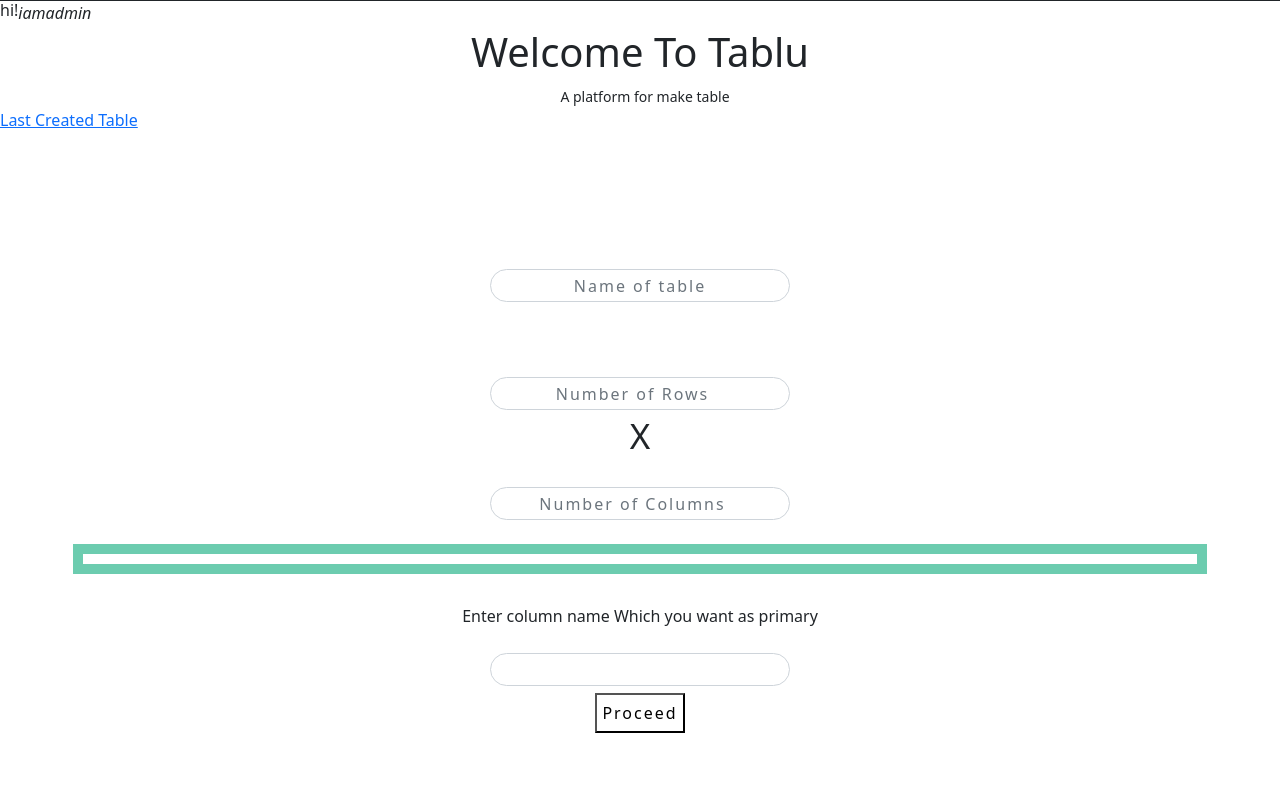
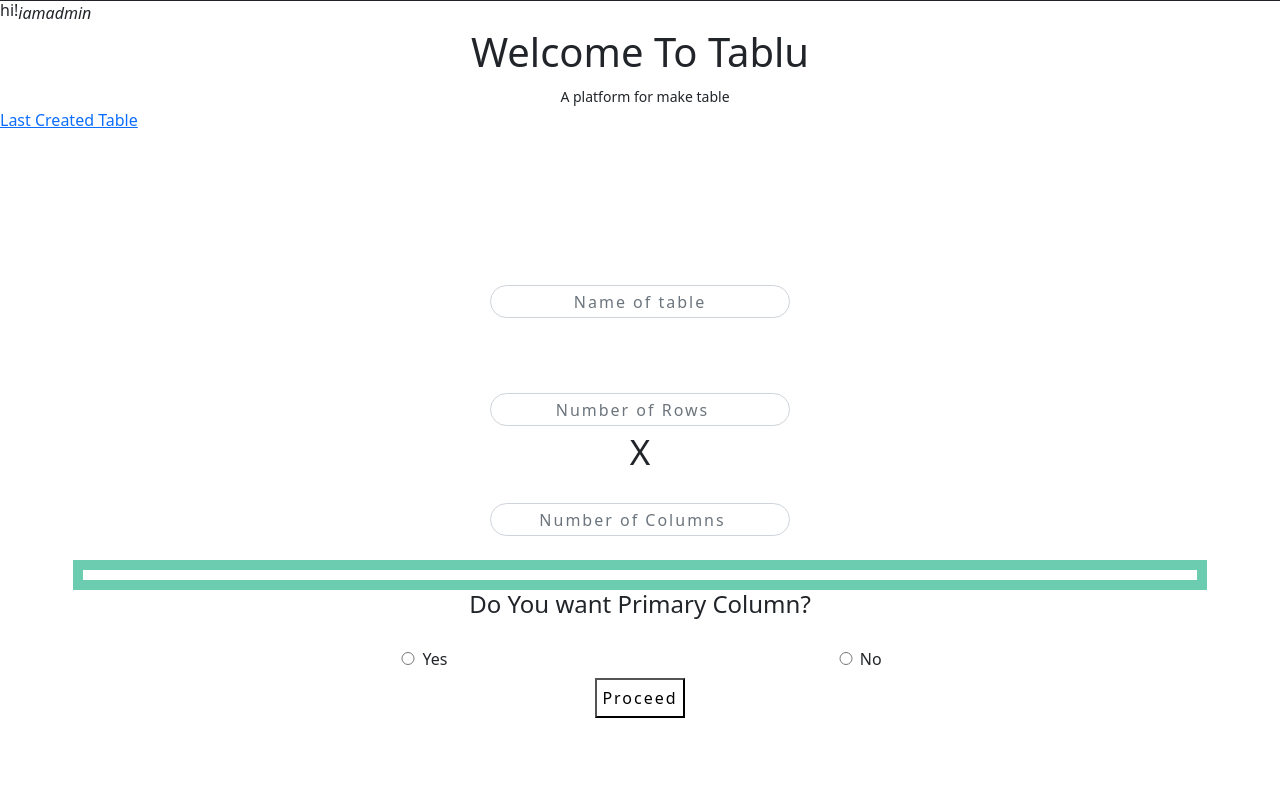
Before and after one commit to krishna120801/Tablu, a Django app: page /tablu in a window 1280 px wide. Shown: the part 49-837 px from the top of the page. Run offline with Django 4.2, Linux system fonts and the light colour scheme; a user stored in the database is signed in; some libraries are stand-ins or nearby versions.

Commit message:
All bug fixed

```diff
--- a/static/css/tbl.css
+++ b/static/css/tbl.css
@@ -126,8 +126,13 @@ label{
 .bx label:hover{
     color: rgb(207, 108, 101);
 }
-
+.radbtn{
+    justify-content: space-evenly;
+}
 /*INPUT________________________________________________________________*/
+#yesfield,#nofield{
+    width:20px;
+}
 .bx{
     align-content: center;
     text-align: center;
@@ -241,6 +246,7 @@ table a:hover{
 }
 .primefield {
     margin-top: 30px;
+    display: none;
 }
 #orgtable{
     margin-left: 20px;
@@ -251,6 +257,8 @@ table a:hover{
     margin-right: -50px;
 }
 #orgtable tr td{
+    color:#000;
+    font-weight: bold;
     margin-left: -60px;
     margin-right: -50px;
 }
--- a/templates/fsttblpg.html
+++ b/templates/fsttblpg.html
@@ -50,6 +50,19 @@
 
 		</div>
 	</div>
+	<div>
+	<h4>Do You want Primary Column?</h4>
+<div class="d-flex radbtn">
+	<div class="custom-control custom-radio">
+		<input type="radio" class="custom-control-input" name="askforprime" onclick="yesclick(this);" value="yes"id="yesfield">
+		<label class="custom-control-label" for="yesfield">Yes</label>
+	  </div>
+	  <div class="custom-control custom-radio">
+		<input type="radio" class="custom-control-input" name="askforprime" onclick="noclick(this);" value="no" id="nofield">
+		<label class="custom-control-label" for="nofield">No</label>
+	  </div>
+</div>
+</div>
 		<div class="primefield container">
 		  <label for="primefield">Enter column name Which you want as primary</label><br>
 	  <input type="text" id="primarycol" class="form-control primefield" name="primefield" value="" required/>
@@ -142,6 +155,7 @@
 		  });
 
 			  table.appendChild(tr1);
+			  console.log(arr)
 			  for(var i=2; i<=id1; i++){
 			l=0;
 				  var tr=document.createElement("tr");
@@ -150,10 +164,10 @@
 				  for(var j=1; j<=id2; j++){
 					  var td=document.createElement("td");
 					  var ip=document.createElement("input");
-			  if (arr[l]=="Datetime"){
+			  if (arr[j-1]=="Datetime"){
 				ip.type="datetime-local";
 			  }
-			  else{ip.type=arr[l++];}
+			  else{ip.type=arr[j-1];}
 					  ip.id="ip"+ i+ j;
 					  td.appendChild(ip);
 					  tr.appendChild(td);
@@ -188,10 +202,10 @@
 	  });
 	  const addRow = () => {
 	  let row = document.createElement("tr");
-	  row.id="tr"+rowval+1;
 	  rowval+=1;
+	  row.id="tr"+rowval;
 	  id2+=1;
-		for (var m=1;m<=arr2.length;m++){
+		for (var m=0;m<arr2.length;m++){
 		var ip=document.createElement("input");
 		ip.id="ip"+rowval+m;
 		if (dict[arr2[m]]=="Datetime"){
@@ -204,7 +218,8 @@
 	}
 			var rmtd=document.createElement("td");
 			rmtd.innerHTML="<a href='#'>Delete</a>"
-			rmtd.id="rmtd"+rmtdval+1;
+			rmtdval+=1;
+			rmtd.id="rmtd"+rmtdval;
 			  rmtd.onclick = function(){
 				  var tr = document.getElementById("tr" + this.id.substring(4));
 				  tr.parentNode.removeChild(tr);
@@ -624,7 +639,12 @@ di.appendChild(di1);
 	  }
 
 	  });
-
+	 function yesclick(radio){
+		 $(".primefield").css("display","block");
+	 }
+	 function noclick(radio){
+		 $(".primefield").css("display","none");
+	 }
 	  function Export() {
             html2canvas(document.getElementById('orgtable'), {
                 onrendered: function (canvas) {
```
Also changed, not shown: db.sqlite3, 1 other file.
